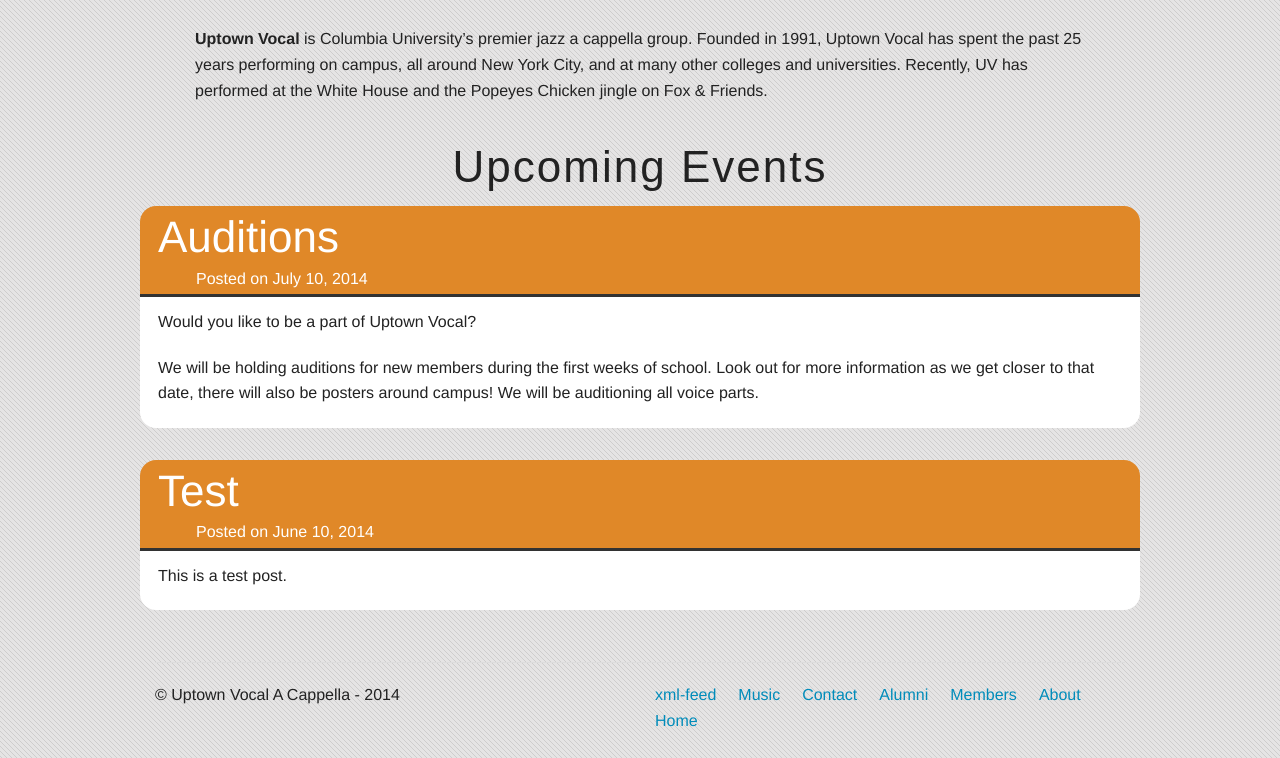
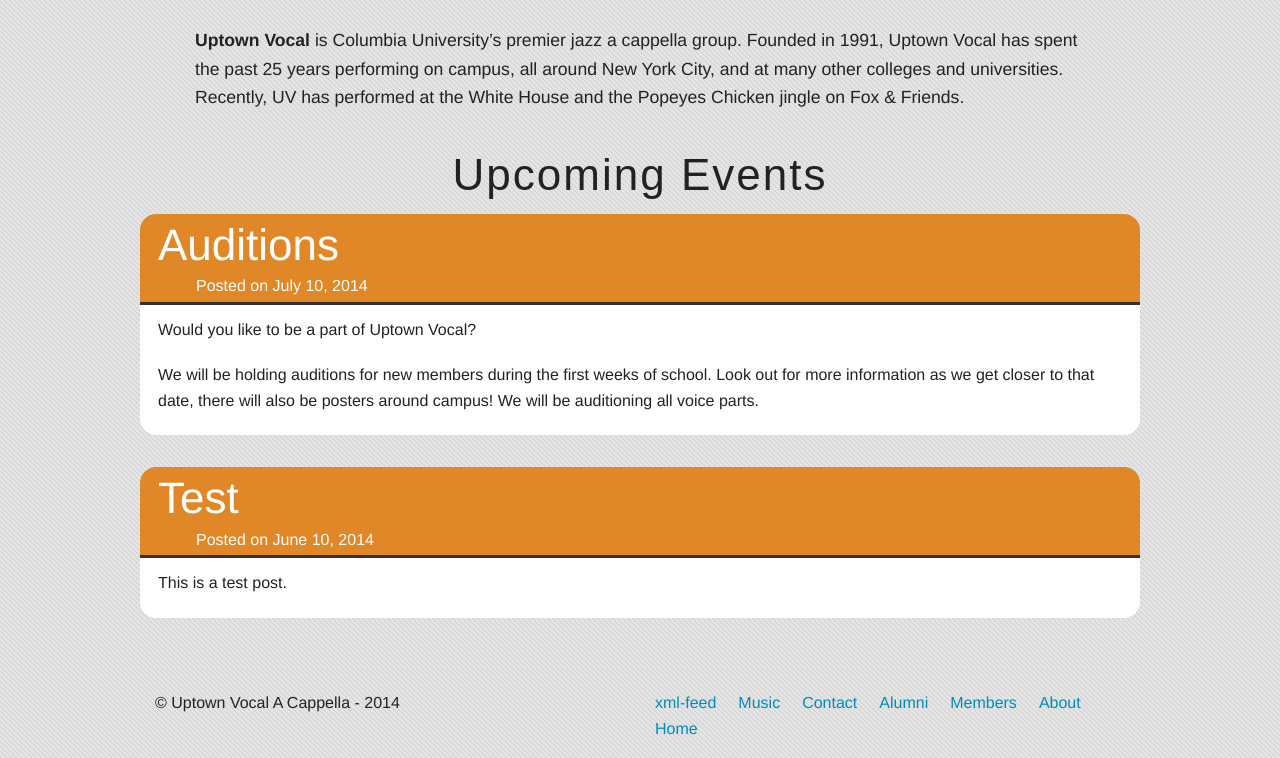
Before and after one commit to uptownvocal/uptownvocal.github.io, a Jekyll site: the page built from index.html, in a window 1280 px wide. Shown: the part 617-1375 px from the top of the page. Built offline with Jekyll 4.4.1, drawn with Linux system fonts in a browser that asks for light colours; some web fonts are replaced.

Commit message:
Best Helvetica + Increase font size

```diff
--- a/assets/css/style.css
+++ b/assets/css/style.css
@@ -1,5 +1,7 @@
 body {
 	background: url("/assets/img/lined-background.png") repeat 0 0 transparent;
+	font-family: "HelveticaNeue-Light", "Helvetica Neue Light", "Helvetica Neue", Helvetica, Arial, "Lucida Grande", sans-serif;
+	font-weight: 300;
 }
 
 .site-header {
@@ -16,6 +18,7 @@
 
 .blurb {
 	padding: 10px 40px;
+	font-size: 1.1rem;
 }
 
 .event {
@@ -62,3 +65,15 @@
 .no-border-video {
 	padding-bottom: 53.34%;
 }
+
+.inner-shadow {
+   -moz-box-shadow:    inset 0 0 10px #000000;
+   -webkit-box-shadow: inset 0 0 10px #000000;
+   box-shadow:         inset 0 0 10px #000000;
+}
+
+.shadow {
+  -moz-box-shadow:    3px 3px 5px 6px #ccc;
+  -webkit-box-shadow: 3px 3px 5px 6px #ccc;
+  box-shadow:         3px 3px 5px 6px #ccc;
+}
```
